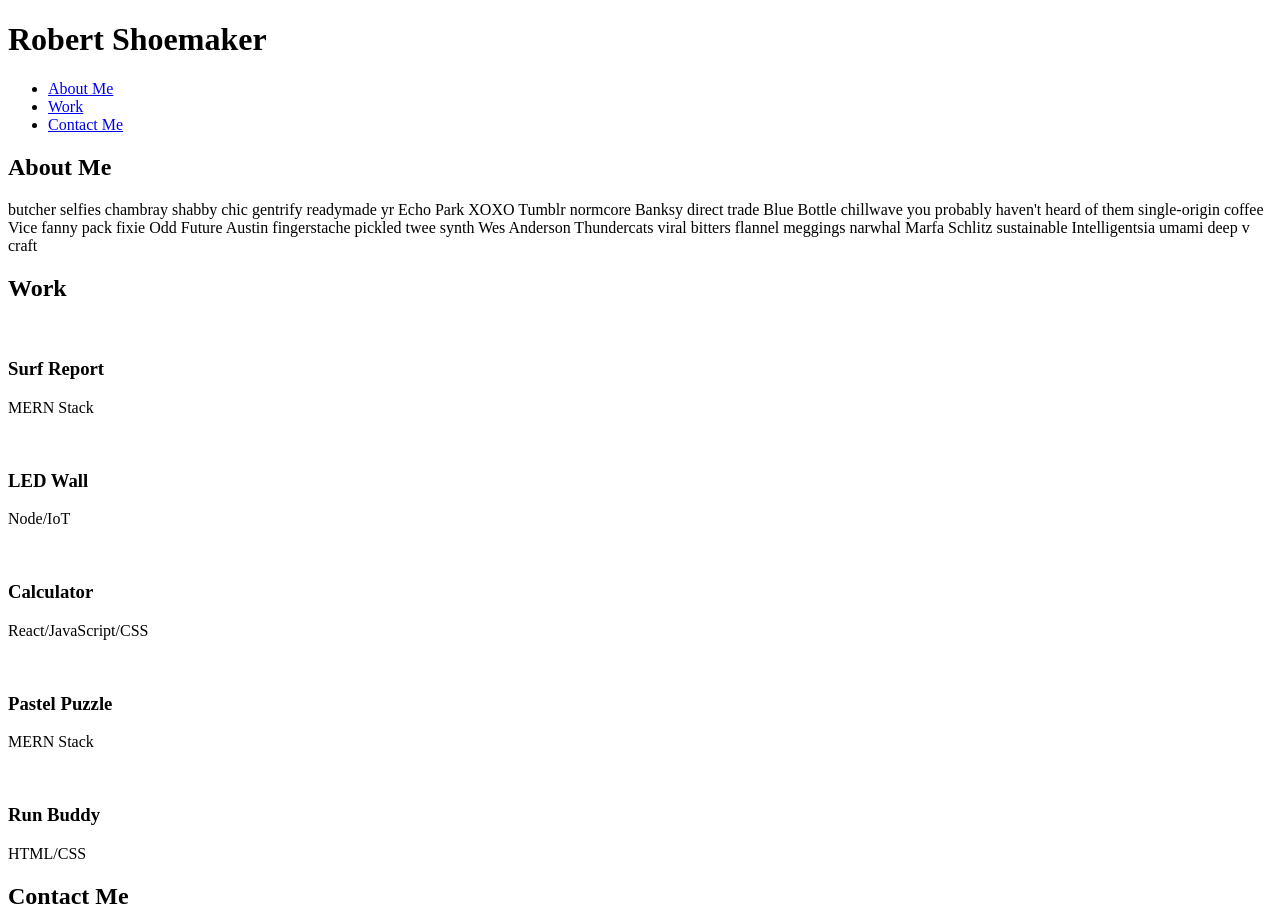
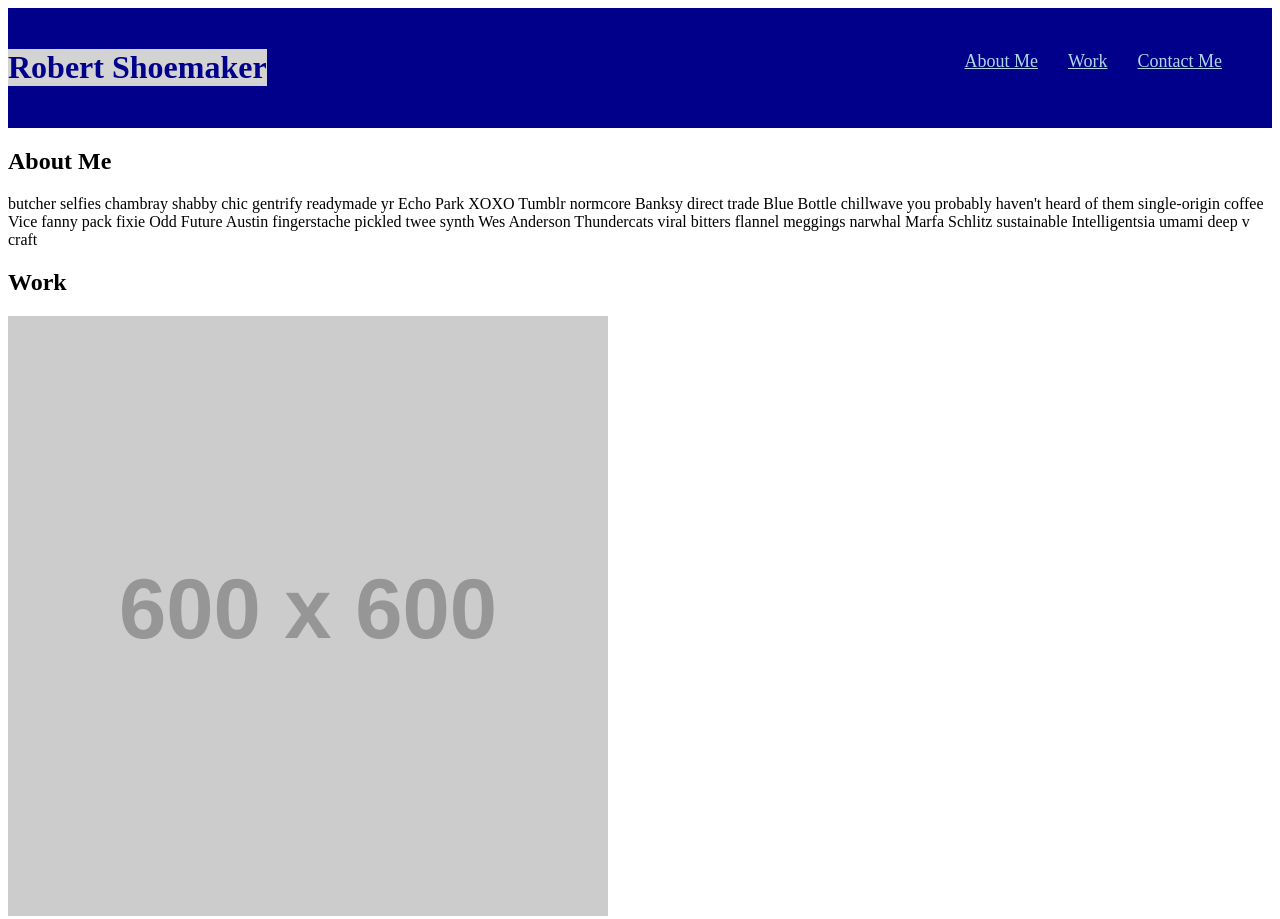
Before and after one commit to robshoe187/rs-portfolio, a plain HTML site: page index.html in a window 1280 px wide. Shown: the top 919 px of the page. Drawn offline with Linux system fonts and the light colour scheme; placeholder pictures from the web are drawn by us.

Commit message:
styled header

```diff
--- a/assets/css/style.css
+++ b/assets/css/style.css
@@ -0,0 +1,42 @@
+:root {
+    --primary-color: darkblue;
+    --secondary-color: lightblue;
+    --tertiary-color: lightgrey;
+}
+
+/*Heading Styling Begins */
+
+header {
+    padding: 20px 35px 20px 0px;
+    background-color: var(--primary-color);
+    display: flex;
+    justify-content: space-between;
+
+}
+
+header h1 {
+    font-weight:bold;
+    font-size: xx-large;
+    color: var(--primary-color);
+    background-color: var(--tertiary-color);
+}
+
+header nav {
+    margin: 7px 0px;
+}
+
+header nav ul {
+    display: flex;
+    flex-wrap: wrap;
+    justify-content: space-between;
+    align-items: center;
+    list-style: none;
+}
+header nav ul li a {
+    color: var(--secondary-color);
+    padding: 10px 15px;
+    font-size: large;
+    text-decoration: underline;
+
+
+}
--- a/index.html
+++ b/index.html
@@ -39,28 +39,28 @@
         <h2 class="section-title">Work</h2>
 
         <div>
-            <img src="" alt="">
+            <img src="https://via.placeholder.com/600" alt="surf report">
             <h3>Surf Report</h3>
             <p>MERN Stack</p>
         </div>
 
         <div>
-            <img src="" alt="">
+            <img src="https://via.placeholder.com/400" alt="LED Wall">
             <h3>LED Wall</h3>
             <p>Node/IoT</p>
         </div>
         <div>
-            <img src="" alt="">
+            <img src="https://via.placeholder.com/400" alt="Calculator">
             <h3>Calculator</h3>
             <p>React/JavaScript/CSS </p>
         </div>
         <div>
-            <img src="" alt="">
+            <img src="https://via.placeholder.com/400" alt="Puzzle">
             <h3>Pastel Puzzle</h3>
             <p>MERN Stack</p>
         </div>
         <div>
-            <img src="" alt="">
+            <img src="https://via.placeholder.com/400" alt="Personal Trainer">
             <h3>Run Buddy</h3>
             <p>HTML/CSS</p>
         </div>
```
